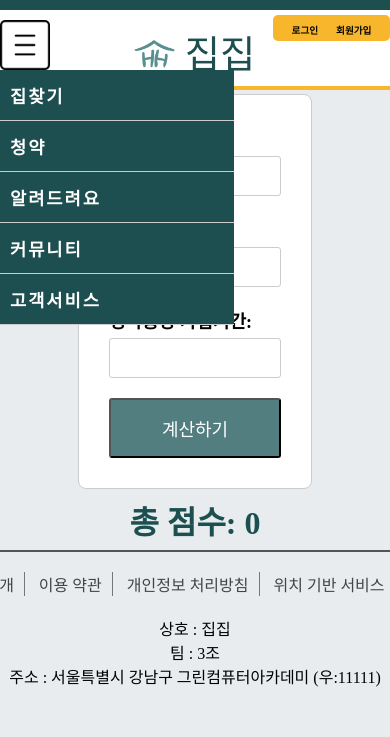
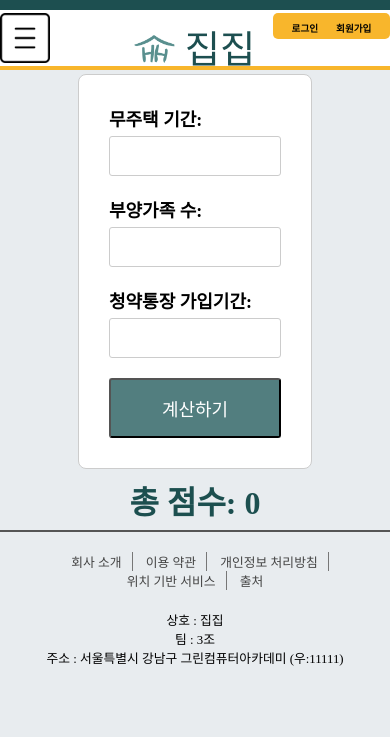
Before and after one commit to pshho/team3_django_project, a Django app: page /calculate/calculate/ in a window 390 px wide; the page is wider, and only the part inside the window is pictured. Shown: the top 737 px of that part. Run offline with Django 4.2, Linux system fonts and the light colour scheme; some web fonts are replaced.

Commit message:
header 반응형, footer 반응형 완성

```diff
--- a/polls/static/css/footer/footer.css
+++ b/polls/static/css/footer/footer.css
@@ -28,3 +28,11 @@ footer #bottomMenu {
     list-style-type: none;
     margin-bottom: 50px;
 }
+
+/* 반응형 시작 */
+@media screen and (max-width: 510px) {
+    footer {
+        width: 100%;
+        font-size: 0.8rem;
+    }
+}
--- a/polls/static/css/information/style.css
+++ b/polls/static/css/information/style.css
@@ -240,5 +240,4 @@ a{text-decoration: none; color: black;}
         bottom: 0;
         right: 0;
     }
-
 }
--- a/polls/static/css/poll/style.css
+++ b/polls/static/css/poll/style.css
@@ -366,7 +366,6 @@ a:hover {
 .header-bar > .header-menu > ul > li:hover > ul {
     visibility: visible;
     z-index: 9999;
-
 }
 
 .header-bar > .header-menu > ul > li > ul > li {
@@ -889,14 +888,14 @@ ul > li {
     }
 
     .header-bar {
-        height: 80px;
+        height: 60px;
     }
 
     .header-bar > .header-icon-box {
         position: relative;
         width: 50%;
         height: 60px;
-        margin: 5px 0;
+        margin: 10px 0;
         top: 50%;
         left: 50%;
         transform: translate(-50%, -50%);
@@ -919,7 +918,7 @@ ul > li {
     .header-bar > .header-side-login {
         width: 30%;
         position: absolute;
-        top: 5px;
+        top: 3px;
         right: 0;
     }
 
@@ -933,7 +932,7 @@ ul > li {
 
     .header-bar > .header-menu {
         position: absolute;
-        top: 10px;
+        top: 3px;
         left: 0;
         display: block;
         width: 60%;
@@ -945,6 +944,7 @@ ul > li {
         display: block;
         width: 50px;
         height: 50px;
+        cursor: pointer;
     }
 
     .header-bar > .header-menu > ul {
@@ -959,6 +959,12 @@ ul > li {
         line-height: 55px;
         background-color: rgb(29,79,80);
         border-bottom: 1px solid #ccc;
+        opacity: 0;
+    }
+
+    .header-bar > .header-menu > ul > li:focus > ul {
+        visibility: visible;
+        z-index: 9999;
     }
 
     .header-bar > .header-menu > ul > li > a {
--- a/polls/templates/poll/header.html
+++ b/polls/templates/poll/header.html
@@ -25,7 +25,7 @@
         </ul>
     </section>
     <section class="header-menu">
-        <img src="{% static 'images/menubar/header_button.png' %}" alt="메뉴 아이콘">
+        <img src="{% static 'images/menubar/header_button.png' %}" alt="메뉴 아이콘" id="header-menu-btn">
         <ul>
             <li>
                 <a href="{% url 'map:search' %}">
@@ -33,7 +33,7 @@
                 </a>
             </li>
             <li>
-                <a href="{% url 'koreaCalendar:subCalendar' %}">
+                <a href="{% url 'koreaCalendar:subCalendar' %}" class="reactLink">
                     <span>청약</span>
                 </a>
                 <ul class="header-score">
@@ -47,7 +47,7 @@
                 </a>
             </li>
             <li>
-                <a href="{% url 'community:free' %}">
+                <a href="{% url 'community:free' %}" class="reactLink">
                     <span>커뮤니티</span>
                 </a>
                 <ul>
@@ -58,7 +58,7 @@
                 </ul>
             </li>
             <li>
-                <a href="{% url 'notice:notice' %}">
+                <a href="{% url 'notice:notice' %}" class="reactLink">
                     <span>고객서비스</span>
                 </a>
                 <ul>
@@ -69,3 +69,52 @@
         </ul>
     </section>
 </header>
+<script>
+    // 모바일 크기일 때 링크를 막는 함수
+    function blockMobileLinks() {
+        if (window.innerWidth <= 510) { // 모바일 크기 조건 설정
+            var links = document.querySelectorAll('.reactLink');
+            for (var i = 0; i < links.length; i++) {
+                links[i].addEventListener('click', function(event) {
+                    event.preventDefault(); // 링크 클릭 이벤트를 막음
+                });
+            }
+        }
+    }
+
+    // li가 하나씩 나타나는 애니메이션
+    function animateOpacity() {
+        var elements = document.querySelectorAll('.header-menu ul li');
+        var delay = 70; // 각 요소의 변경 지연 시간 (밀리초)
+        var duration = 1000; // 애니메이션 지속 시간 (밀리초)
+
+        elements.forEach(function (element, index) {
+        var delayTime = index * delay;
+        setTimeout(function () {
+              element.style.transition = 'opacity ' + duration + 'ms';
+              element.style.opacity = 1;
+            }, delayTime);
+        });
+    }
+
+    let header_menu = document.getElementById('header-menu-btn');
+    let nodes = document.querySelectorAll('.header-bar > .header-menu > ul > li');
+    let toggle = 0;
+
+    header_menu.addEventListener('click', function() {
+        if (toggle === 0) {
+            animateOpacity();
+            toggle = 1;
+        } else if (toggle === 1) {
+            nodes.forEach(function(node) {
+                node.style.opacity = 0;
+            });
+            toggle = 0;
+        };
+    });
+
+    // 페이지 로드 시 링크를 막는 함수 호출
+    window.addEventListener('load', blockMobileLinks);
+    // 창 크기가 변경될 때 링크를 막는 함수 호출
+    window.addEventListener('resize', blockMobileLinks);
+</script>
```
Also changed, not shown: polls/templates/poll/header_map.html (+50 -0 lines).
